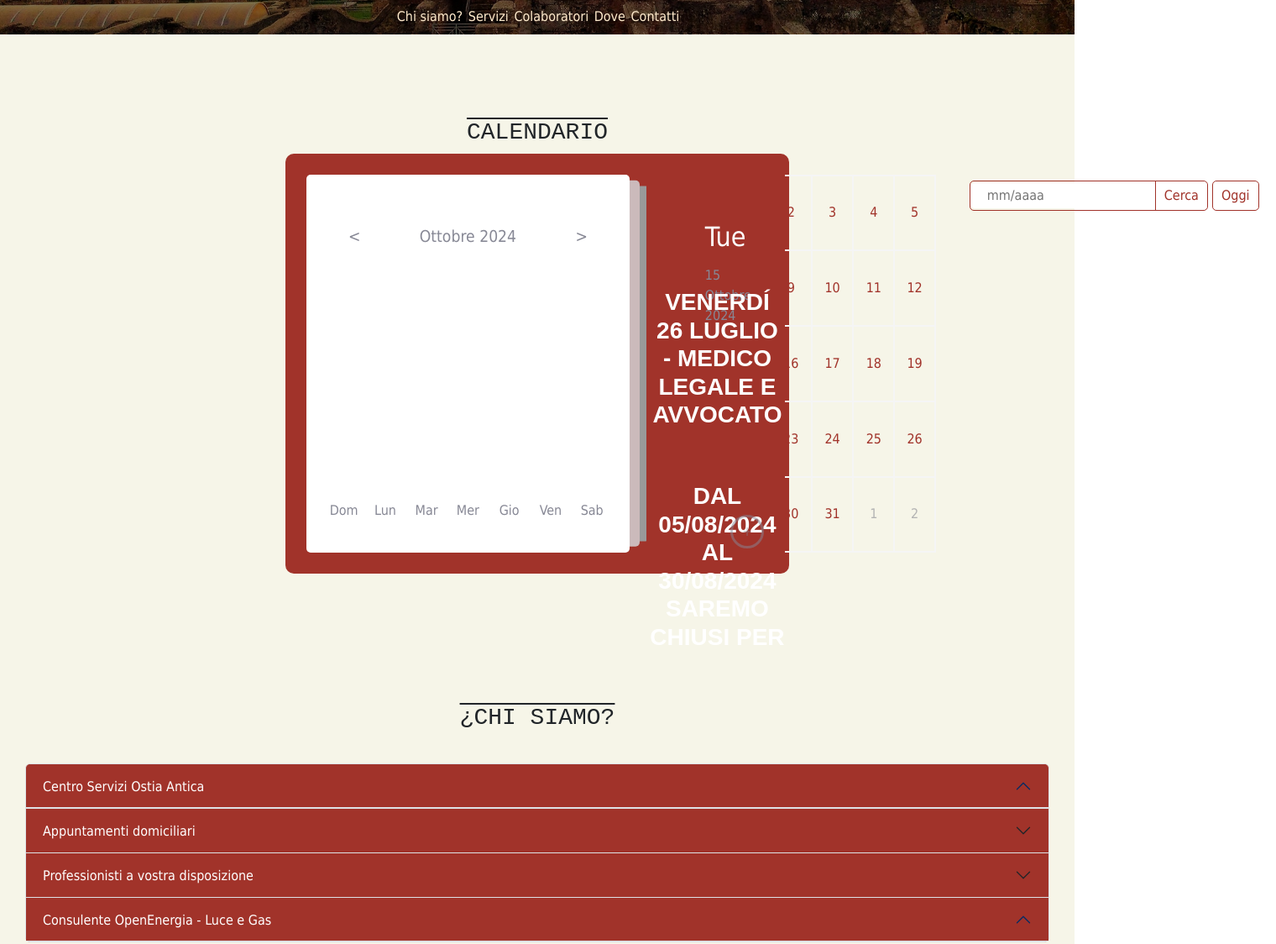
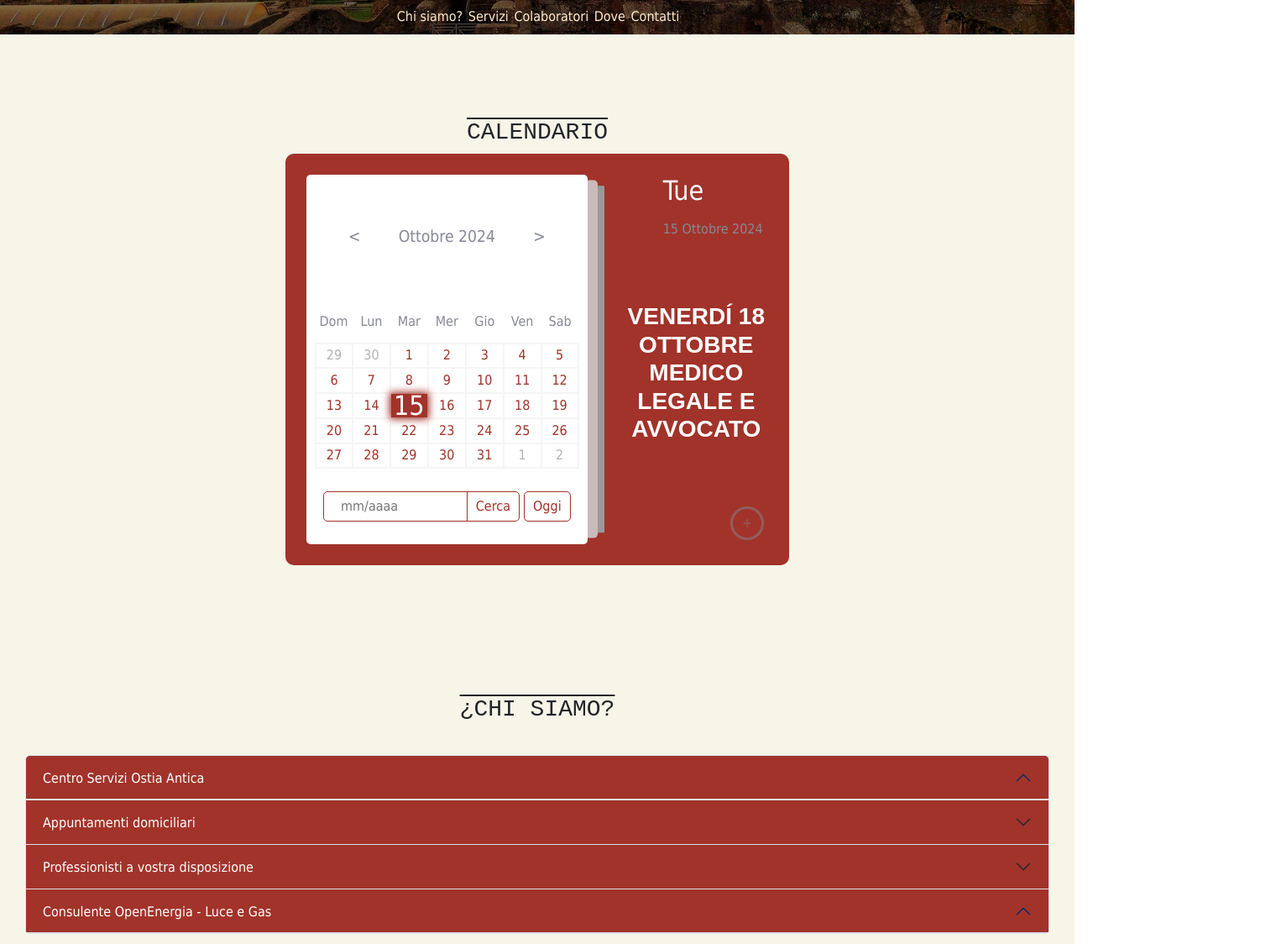
Before and after one commit to centroserviziostiaantica/web, a plain HTML site: page index.html in a window 1280 px wide. Shown: the part 229-1353 px from the top of the page at 84% size, 1520 px wide, since content can reach past the window. Drawn offline with nearby package versions, Linux system fonts and the light colour scheme.

Commit message:
Add files via upload

```diff
--- a/calendarstyle.css
+++ b/calendarstyle.css
@@ -88,11 +88,11 @@ header .img{
 }
 .calendar .weekdays {
   width: 100%;
-  height: 100px;
+  height: 50px;
   display: flex;
   align-items: center;
   justify-content: space-between;
-  padding: 0 20px;
+  padding: 0 10px;
   font-size: 1rem;
   font-weight: 500;
   text-transform: capitalize;
@@ -109,14 +109,14 @@ header .img{
   display: flex;
   flex-wrap: wrap;
   justify-content: space-between;
-  padding: 0 20px;
+  padding: 0 10px;
   font-size: 1rem;
   font-weight: 500;
   margin-bottom: 20px;
 }
 .calendar .days .day {
   width: 14.28%;
-  height: 90px;
+  height: 30px;
   display: flex;
   align-items: center;
   justify-content: center;
@@ -234,9 +234,9 @@ header .img{
 }
 .container .right {
   position: relative;
-  width: 40%;
+  width: 60%;
   min-height: 100%;
-  padding: 20px 0;
+  padding: 0 auto;
 
 }
 
@@ -248,10 +248,8 @@ header .img{
   gap: 10px;
   align-items: center;
   justify-content: space-between;
-  padding: 0 40px;
   padding-left: 70px;
-  margin-top: 50px;
-  margin-bottom: 20px;
+  margin-top: 15px;
   text-transform: capitalize;
 }
 .right .today-date .event-day {
@@ -364,7 +362,7 @@ header .img{
 }
 .events .no-event {
   width: 100%;
-  height: 100%;
+  height: 70%;
   display: flex;
   align-items: center;
   justify-content: center;
--- a/script.js
+++ b/script.js
@@ -261,8 +261,8 @@ function updateEvents(date) {
   });
   if (events === "") {
     events = `<div class="no-event">
-            <h3> Venerdí 26 Luglio - Medico Legale e Avvocato  </h3>
-            <h3> Dal 05/08/2024 al 30/08/2024 saremo chiusi per ferie  </h3>
+            <h3> Venerdí 18 Ottobre Medico Legale e Avvocato  </h3>
+
         </div>`
         ;
   }
```
Also changed, not shown: img/vigilanza.jfif (added).
